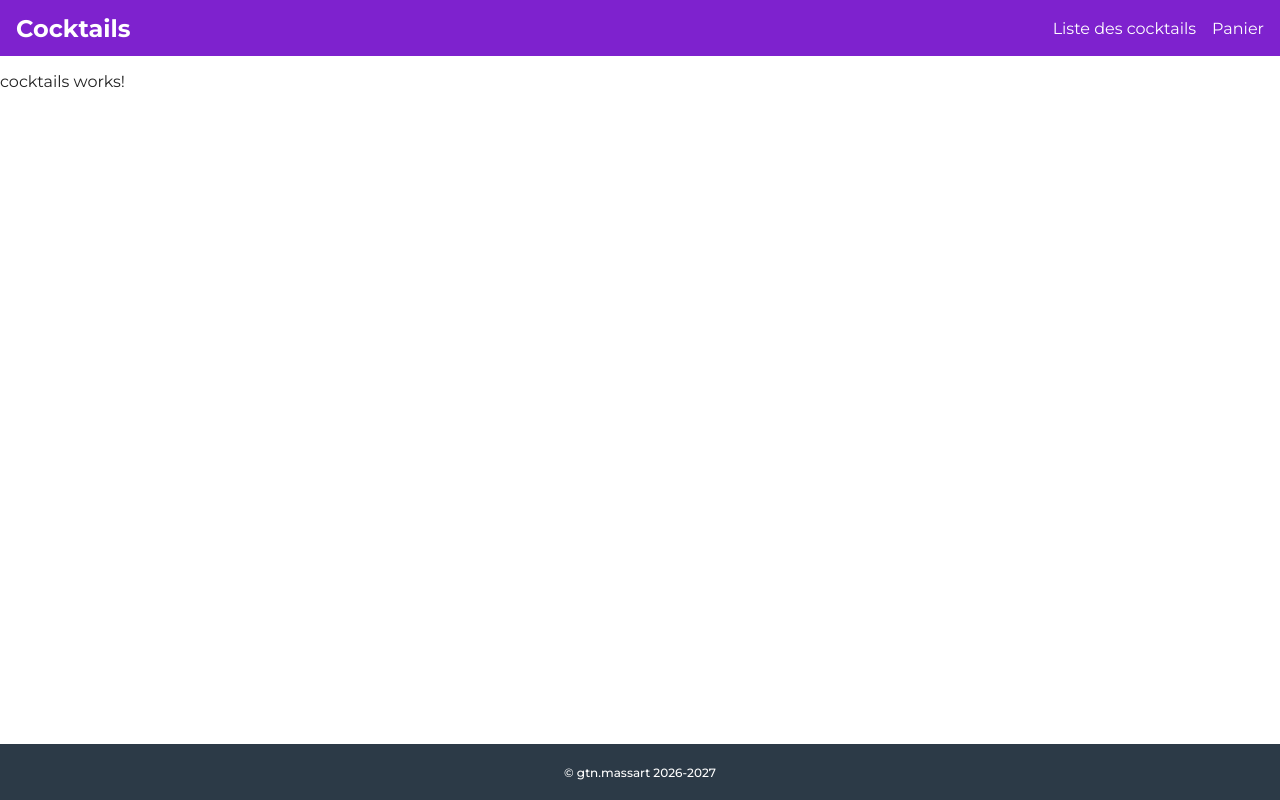
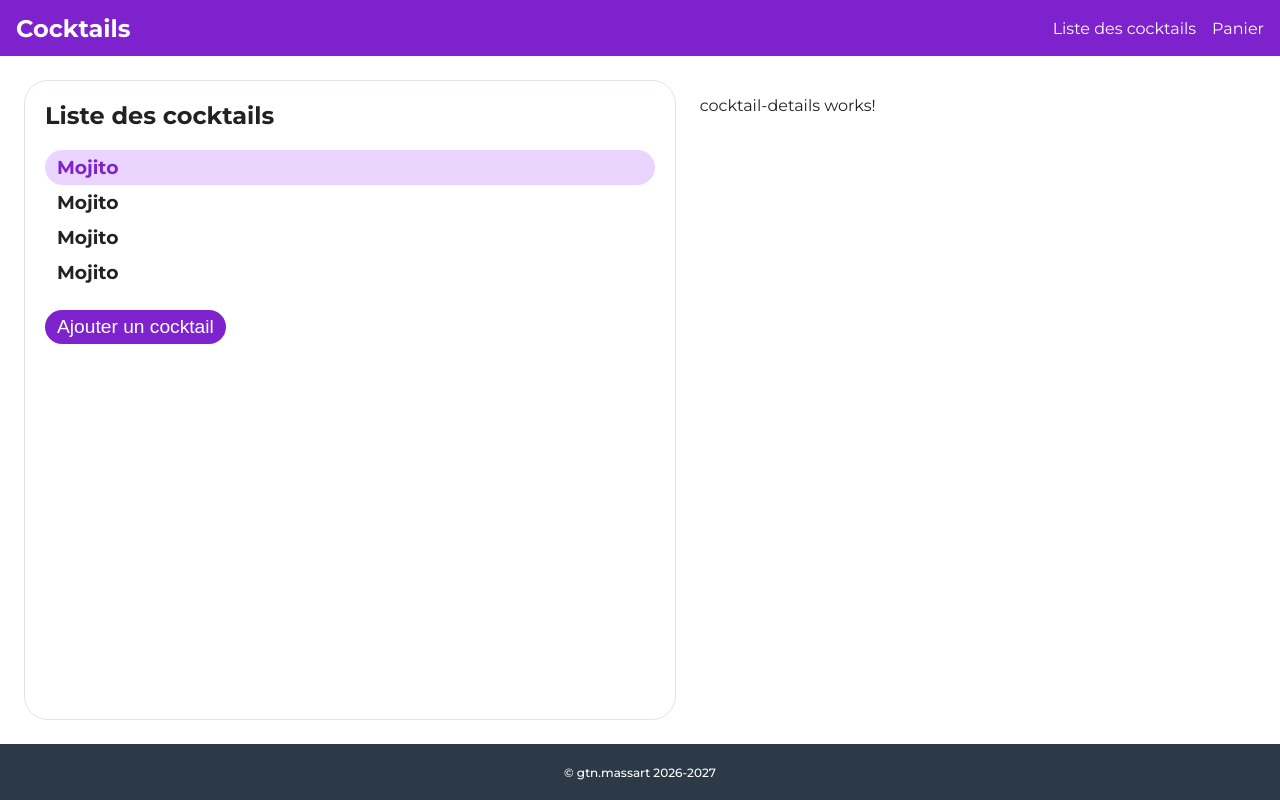
Before and after one commit to gtn-massart/Cocktails, an Angular app: page / in a window 1280 px wide. Built offline with nearby package versions, Linux system fonts and the light colour scheme.

Commit message:
layout cocktails

```diff
--- a/src/app/components/cocktails/cocktails.html
+++ b/src/app/components/cocktails/cocktails.html
@@ -1 +1,2 @@
-<p>cocktails works!</p>
+<app-cocktails-list class="flex-auto card"></app-cocktails-list>
+<app-cocktail-details class="flex-auto"></app-cocktail-details>
--- a/src/app/components/cocktails/cocktails.scss
+++ b/src/app/components/cocktails/cocktails.scss
@@ -0,0 +1,5 @@
+:host {
+  display: flex;
+  padding: 24px;
+  gap: 24px;
+}
--- a/src/app/components/cocktails/cocktails.ts
+++ b/src/app/components/cocktails/cocktails.ts
@@ -1,8 +1,10 @@
 import { Component } from '@angular/core';
+import { CocktailsList } from './components/cocktails-list/cocktails-list';
+import { CocktailDetails } from './components/cocktail-details/cocktail-details';
 
 @Component({
   selector: 'app-cocktails',
-  imports: [],
+  imports: [CocktailsList, CocktailDetails],
   templateUrl: './cocktails.html',
   styleUrl: './cocktails.scss',
 })
--- a/src/app/components/cocktails/components/cocktails-list/cocktails-list.html
+++ b/src/app/components/cocktails/components/cocktails-list/cocktails-list.html
@@ -1 +1,24 @@
-<p>cocktails-list works!</p>
+<h2 class="mb-20">Liste des cocktails</h2>
+<ul class="mb-20">
+  <li class="active-item text-primary px-12 py-6">
+    <div>
+      <h3>Mojito</h3>
+    </div>
+  </li>
+  <li class="px-12 py-6">
+    <div>
+      <h3>Mojito</h3>
+    </div>
+  </li>
+  <li class="px-12 py-6">
+    <div>
+      <h3>Mojito</h3>
+    </div>
+  </li>
+  <li class="px-12 py-6">
+    <div>
+      <h3>Mojito</h3>
+    </div>
+  </li>
+</ul>
+<button class="btn btn-primary">Ajouter un cocktail</button>
--- a/src/app/components/cocktails/components/cocktails-list/cocktails-list.scss
+++ b/src/app/components/cocktails/components/cocktails-list/cocktails-list.scss
@@ -0,0 +1,3 @@
+:host {
+
+}
```
